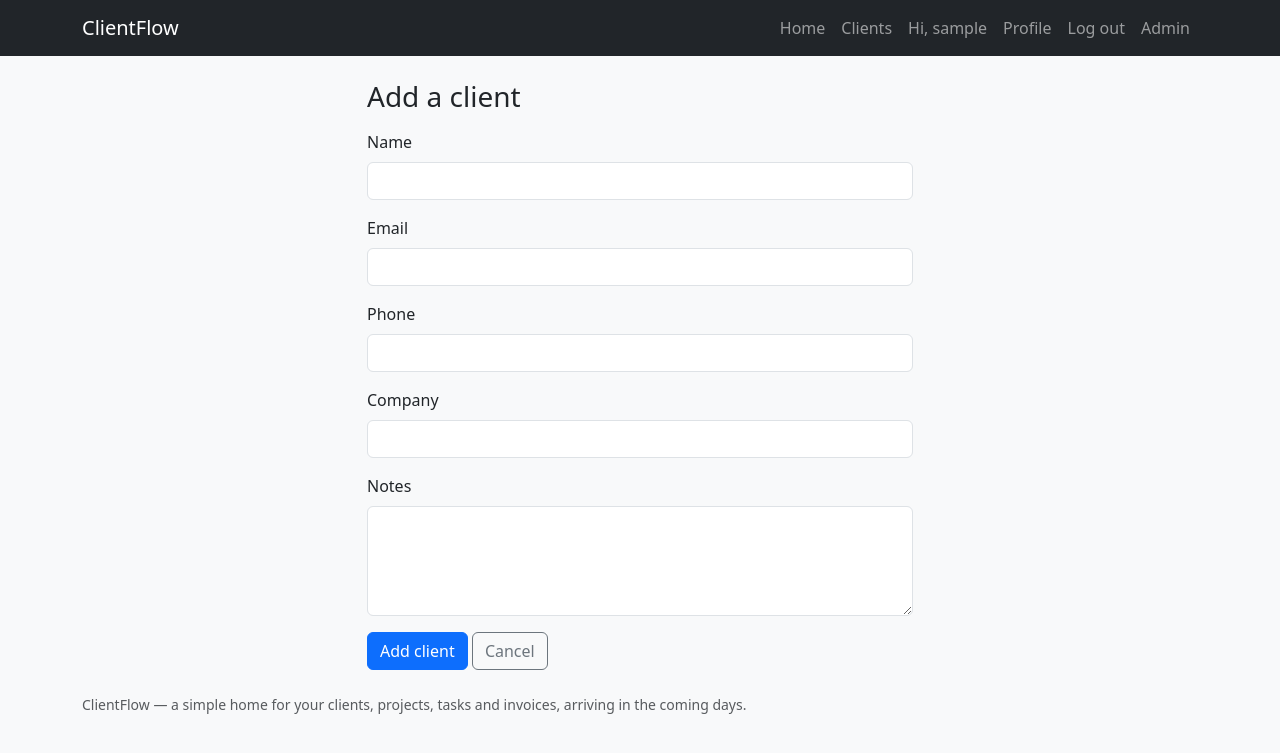
After one commit to AwaisSabit/clientflow-django, a Django app: page /clients/add/ in a window 1280 px wide. The commit adds this page. Shown: the top 753 px of the page. Run offline with Django 5.2, Linux system fonts and the light colour scheme; the visitor is signed in with stand-in values (Sample User, id 1).

Commit message:
Add client records with create, list, edit and delete to ClientFlow

```diff
--- /dev/null
+++ b/apps/clients/forms.py
@@ -0,0 +1,20 @@
+"""Form for creating and editing a client."""
+from django import forms
+
+from .models import Client
+
+
+class ClientForm(forms.ModelForm):
+    """Create or update a client: name, email, phone, company, notes."""
+
+    class Meta:
+        model = Client
+        fields = ("name", "email", "phone", "company", "notes")
+        widgets = {
+            "notes": forms.Textarea(attrs={"rows": 4}),
+        }
+
+    def __init__(self, *args, **kwargs):
+        super().__init__(*args, **kwargs)
+        for field in self.fields.values():
+            field.widget.attrs.setdefault("class", "form-control")
--- a/apps/clients/models.py
+++ b/apps/clients/models.py
@@ -1,6 +1,31 @@
-"""Client models.
+"""Client model for ClientFlow.
 
-Day 1: package skeleton only. The Client model, migrations, admin and
-CRUD views are scheduled for Day 5–6 of the plan, with per-user access
-control so one user cannot see another user's clients.
+Each client belongs to one user (the owner). A user can only see, edit
+or delete their own clients — the views enforce that, so one user's
+clients never leak into another user's list.
 """
+from django.conf import settings
+from django.db import models
+
+
+class Client(models.Model):
+    """A person or business the freelancer works for."""
+
+    owner = models.ForeignKey(
+        settings.AUTH_USER_MODEL,
+        on_delete=models.CASCADE,
+        related_name="clients",
+    )
+    name = models.CharField(max_length=200)
+    email = models.EmailField(blank=True)
+    phone = models.CharField(max_length=50, blank=True)
+    company = models.CharField(max_length=200, blank=True)
+    notes = models.TextField(blank=True)
+    created = models.DateTimeField(auto_now_add=True)
+    updated = models.DateTimeField(auto_now=True)
+
+    class Meta:
+        ordering = ["name"]
+
+    def __str__(self):
+        return self.name
--- /dev/null
+++ b/apps/clients/urls.py
@@ -0,0 +1,14 @@
+"""URLs for the clients app: list, create, detail, edit, delete."""
+from django.urls import path
+
+from . import views
+
+app_name = "clients"
+
+urlpatterns = [
+    path("", views.client_list, name="list"),
+    path("add/", views.client_create, name="create"),
+    path("<int:pk>/", views.client_detail, name="detail"),
+    path("<int:pk>/edit/", views.client_update, name="update"),
+    path("<int:pk>/delete/", views.client_delete, name="delete"),
+]
--- /dev/null
+++ b/apps/clients/views.py
@@ -0,0 +1,72 @@
+"""Client list, detail, create, update and delete views.
+
+Every view needs a signed-in user. Every query is scoped to
+owner=request.user, so a client that belongs to someone else simply
+does not exist for this user — opening, editing or deleting it answers
+with a 404, never a permission page and never the other user's data.
+"""
+from django.contrib import messages
+from django.contrib.auth.decorators import login_required
+from django.shortcuts import get_object_or_404, redirect, render
+
+from .forms import ClientForm
+from .models import Client
+
+
+def _get_client(request, pk):
+    """Fetch one of the signed-in user's clients, or 404."""
+    return get_object_or_404(Client, pk=pk, owner=request.user)
+
+
+@login_required
+def client_list(request):
+    clients = Client.objects.filter(owner=request.user).order_by("name")
+    return render(request, "clients/list.html", {"clients": clients})
+
+
+@login_required
+def client_detail(request, pk):
+    client = _get_client(request, pk)
+    return render(request, "clients/detail.html", {"client": client})
+
+
+@login_required
+def client_create(request):
+    if request.method == "POST":
+        form = ClientForm(request.POST)
+        if form.is_valid():
+            client = form.save(commit=False)
+            client.owner = request.user
+            client.save()
+            messages.success(request, f"Client {client.name} added.")
+            return redirect("clients:detail", pk=client.pk)
+    else:
+        form = ClientForm()
+    return render(request, "clients/form.html", {"form": form})
+
+
+@login_required
+def client_update(request, pk):
+    client = _get_client(request, pk)
+    if request.method == "POST":
+        form = ClientForm(request.POST, instance=client)
+        if form.is_valid():
+            form.save()
+            messages.success(request, f"Client {client.name} updated.")
+            return redirect("clients:detail", pk=client.pk)
+    else:
+        form = ClientForm(instance=client)
+    return render(
+        request, "clients/form.html", {"form": form, "client": client}
+    )
+
+
+@login_required
+def client_delete(request, pk):
+    client = _get_client(request, pk)
+    if request.method == "POST":
+        name = client.name
+        client.delete()
+        messages.success(request, f"Client {name} deleted.")
+        return redirect("clients:list")
+    return render(request, "clients/confirm_delete.html", {"client": client})
--- a/config/urls.py
+++ b/config/urls.py
@@ -9,4 +9,5 @@ urlpatterns = [
     path("", home, name="home"),
     path("health/", health, name="health"),
     path("accounts/", include("apps.accounts.urls")),
+    path("clients/", include("apps.clients.urls")),
 ]
--- a/templates/base.html
+++ b/templates/base.html
@@ -19,6 +19,7 @@
           <ul class="navbar-nav ms-auto">
             <li class="nav-item"><a class="nav-link" href="{% url 'home' %}">Home</a></li>
             {% if user.is_authenticated %}
+              <li class="nav-item"><a class="nav-link" href="{% url 'clients:list' %}">Clients</a></li>
               <li class="nav-item"><span class="nav-link">Hi, {{ user.display_name|default:user.username }}</span></li>
               <li class="nav-item"><a class="nav-link" href="{% url 'accounts:profile' %}">Profile</a></li>
               <li class="nav-item"><a class="nav-link" href="{% url 'accounts:logout' %}">Log out</a></li>
--- /dev/null
+++ b/templates/clients/form.html
@@ -0,0 +1,24 @@
+{% extends "base.html" %}
+{% block title %}{% if client %}Edit {{ client.name }}{% else %}Add a client{% endif %} — ClientFlow{% endblock %}
+{% block content %}
+<div class="row justify-content-center">
+  <div class="col-md-6">
+    <h1 class="h3 mb-3">{% if client %}Edit {{ client.name }}{% else %}Add a client{% endif %}</h1>
+    <form method="post" novalidate>
+      {% csrf_token %}
+      {% if form.non_field_errors %}
+        <div class="alert alert-danger">{{ form.non_field_errors }}</div>
+      {% endif %}
+      {% for field in form %}
+        <div class="mb-3">
+          <label class="form-label" for="{{ field.id_for_label }}">{{ field.label }}</label>
+          {{ field }}
+          {% if field.errors %}<div class="text-danger small">{{ field.errors }}</div>{% endif %}
+        </div>
+      {% endfor %}
+      <button type="submit" class="btn btn-primary">{% if client %}Save changes{% else %}Add client{% endif %}</button>
+      <a class="btn btn-outline-secondary" href="{% if client %}{% url 'clients:detail' client.pk %}{% else %}{% url 'clients:list' %}{% endif %}">Cancel</a>
+    </form>
+  </div>
+</div>
+{% endblock %}
```
Also changed, not shown: PROGRESS.md (+53 -0 lines), apps/clients/admin.py (added, +12 -0 lines), templates/clients/confirm_delete.html (added, +15 -0 lines), templates/clients/detail.html (added, +24 -0 lines), templates/clients/list.html (added, +23 -0 lines), tests/test_clients.py (added, +222 -0 lines), README.md, apps/clients/migrations/0001_initial.py (added).
